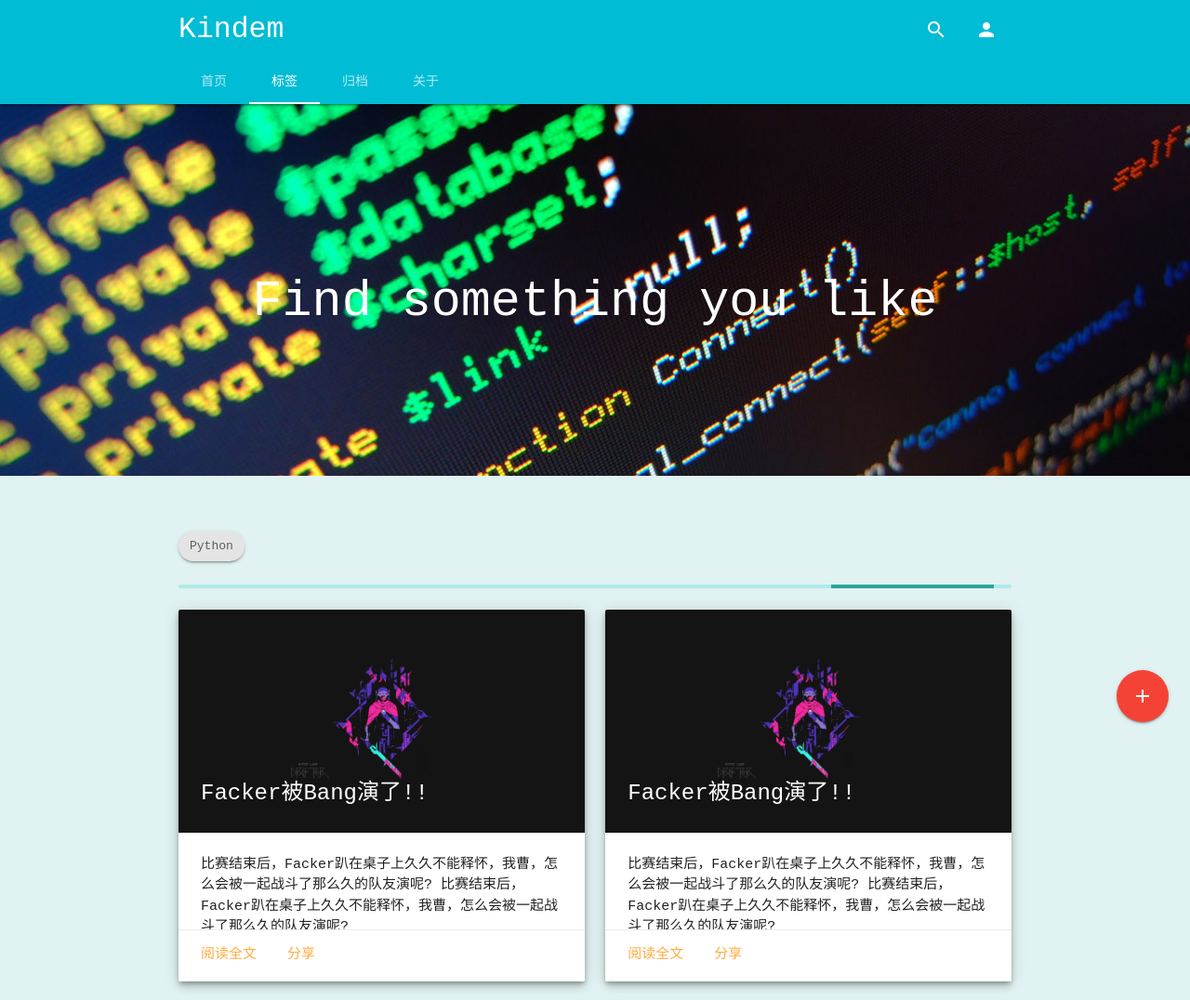
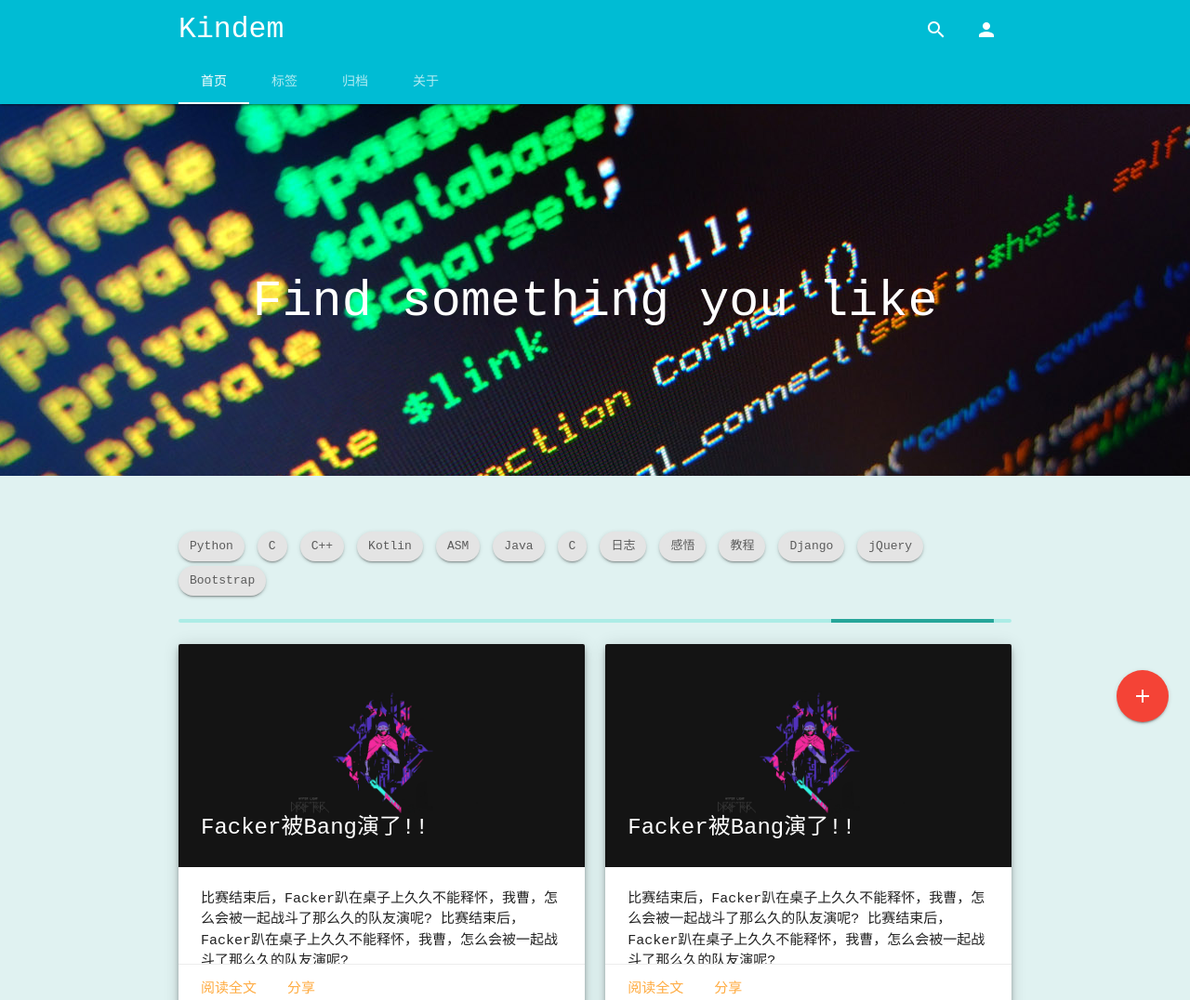
Before and after one commit to FlyAndNotDown/material-design-blog-template, a plain HTML site: page tag.html in a window 1280 px wide. Shown: the top 1076 px of the page at 93% size. Drawn offline with Linux system fonts and the light colour scheme.

Commit message:
little bug fix

```diff
--- a/tag.html
+++ b/tag.html
@@ -29,8 +29,8 @@
     <div class="nav-content container">
 
         <ul class="tabs tabs-transparent">
-            <li class="tab"><a href="#">首页</a></li>
-            <li class="tab"><a target="_blank" href="tag.html" class="active">标签</a></li>
+            <li class="tab"><a target="_blank" href="index.html">首页</a></li>
+            <li class="tab"><a href="#">标签</a></li>
             <li class="tab"><a target="_blank" href="#">归档</a></li>
             <li class="tab"><a target="_blank" href="about.html">关于</a></li>
         </ul>
@@ -56,6 +56,19 @@
                     <br>
                     <div class="col s12 m12 l12 xl12">
                         <a class="chip hoverable z-depth-1">Python</a>
+                        <a class="chip hoverable z-depth-1">C</a>
+                        <a class="chip hoverable z-depth-1">C++</a>
+                        <a class="chip hoverable z-depth-1">Kotlin</a>
+                        <a class="chip hoverable z-depth-1">ASM</a>
+                        <a class="chip hoverable z-depth-1">Java</a>
+                        <a class="chip hoverable z-depth-1">C</a>
+                        <a class="chip hoverable z-depth-1">日志</a>
+                        <a class="chip hoverable z-depth-1">感悟</a>
+                        <a class="chip hoverable z-depth-1">教程</a>
+                        <a class="chip hoverable z-depth-1">Django</a>
+                        <a class="chip hoverable z-depth-1">jQuery</a>
+                        <a class="chip hoverable z-depth-1">Bootstrap</a>
+
                     </div>
                     <br>
                 </div>
```
